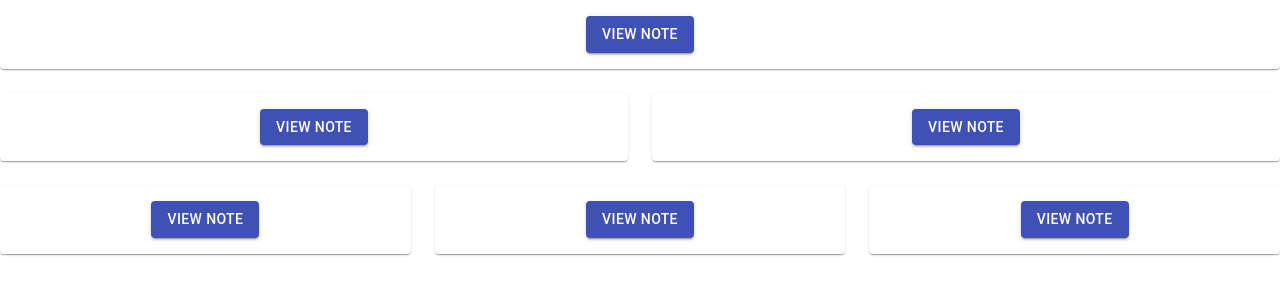
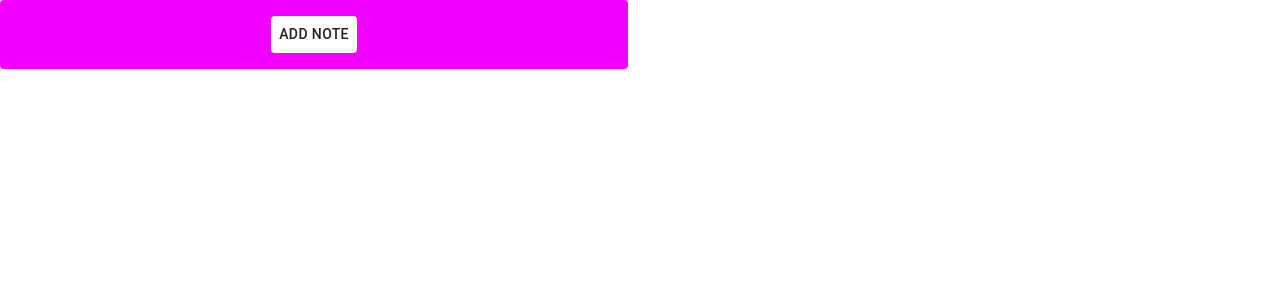
Before and after one commit to Kennedykid1995/frontend_interview, a React (Create React App) app in the folder frontint/: page / in a window 1280 px wide. Shown: the top 300 px of the page. Built offline with nearby package versions, Linux system fonts and the light colour scheme.

Commit message:
working through basic structure

```diff
--- a/frontint/src/components/Card.js
+++ b/frontint/src/components/Card.js
@@ -9,9 +9,17 @@ const useStyles = makeStyles(theme => ({
     },
     paper: {
         padding: theme.spacing(2),
+        boxShadow: 'none',
+        backgroundColor:'#f200ff',
         textAlign: 'center',
-        color: theme.palette.text.secondary
+        color: 'black'
+
     },
+    button:{
+        variant: "contained",
+        backgroundColor: "white",
+        boxShadow: "none"
+    }
 }));
 
 
@@ -19,7 +27,7 @@ export default function Card() {
     const classes = useStyles();
     return (
         <Paper className={classes.paper}>
-        <Button variant="contained" color="primary">View Note</Button>
+            <Button className={classes.button}>Add Note</Button>
         </Paper>
     )
 }
--- a/frontint/src/pages/Home.js
+++ b/frontint/src/pages/Home.js
@@ -7,22 +7,7 @@ export default class Home extends Component {
         return (
             <div>
                 <Grid container spacing={3}>
-                    <Grid item xs={12}>
-                        <Card />
-                    </Grid>
                     <Grid item xs={6}>
-                        <Card />
-                    </Grid>
-                    <Grid item xs={6}>
-                        <Card />
-                    </Grid>
-                    <Grid item xs={4}>
-                        <Card />
-                    </Grid>
-                    <Grid item xs={4}>
-                        <Card />
-                    </Grid>
-                    <Grid item xs={4}>
                         <Card />
                     </Grid>
                 </Grid>
```
